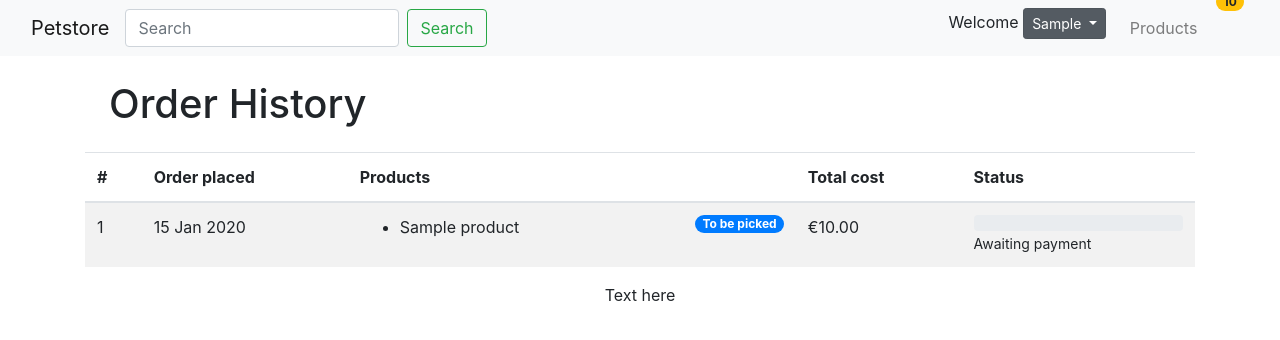
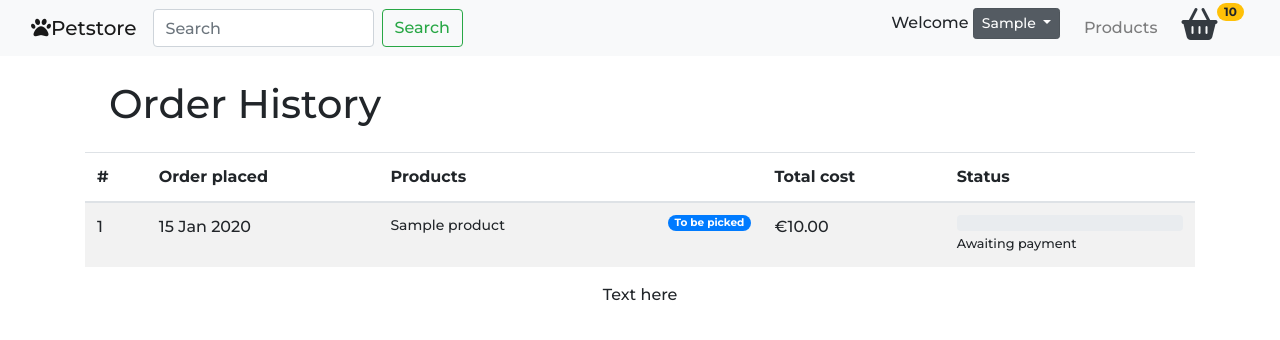
Before and after one commit to Code-Institute-Submissions/django-ecommerce-1, a Django app: page /orders/history/ in a window 1280 px wide. Shown: the top 340 px of the page. Run offline with Django 3.2, Linux system fonts and the light colour scheme; a user stored in the database is signed in; tables that the repository leaves empty hold one stand-in row (values such as "Sample post"); some libraries are stand-ins or nearby versions.

Commit message:
Updates templates for deployment and migrations
Files were saved locally due to lack of internet during development.
Given this is now going into deployment, links to CDN's which host the live files
have been added.

Flaticon has been removed as fontawesome should be sufficient for icon
needs.

```diff
--- a/static/css/base.css
+++ b/static/css/base.css
@@ -1,3 +1,19 @@
+body {
+    font-family: 'Montserrat', sans-serif;
+}
+
+/* navbar */
+
+
+/* homepage */
+
+.best-sellers-container {
+    background-color: #0092D6;
+}
+
+.new-products-container {}
+
+/* general */
 .checked {
     color: #ffb347;
 }
@@ -134,3 +150,11 @@ span.verified {
     font-size: 25px;
     color: #292b2c;
 }
+
+/* order history */
+ul.order-items {
+    list-style-type: none;
+    font-size: 14px;
+    margin: 0;
+    padding: 0;
+}
--- a/templates/base.html
+++ b/templates/base.html
@@ -8,9 +8,9 @@
     <title>Pet Store{% block title %}{% endblock %}</title>
     <link href="https://fonts.googleapis.com/css2?family=Montserrat:wght@300;500;700;800;900&display=swap"
         rel="stylesheet">
-    <link rel="stylesheet" href="{% static 'css/flaticon/flaticon.css' %}">
-    <link rel="stylesheet" href="{% static 'css/fa-all.min.css' %}">
-    <link rel="stylesheet" href="{% static 'css/bootstrap.min.css' %}">
+    <script src="https://kit.fontawesome.com/6cef40e88b.js" crossorigin="anonymous"></script>
+    <link rel="stylesheet" href="https://stackpath.bootstrapcdn.com/bootstrap/4.4.1/css/bootstrap.min.css"
+        integrity="sha384-Vkoo8x4CGsO3+Hhxv8T/Q5PaXtkKtu6ug5TOeNV6gBiFeWPGFN9MuhOf23Q9Ifjh" crossorigin="anonymous">
     <link rel="stylesheet" href="{% static 'css/base.css' %}">
     {% block header %}{% endblock %}
 </head>
@@ -31,9 +31,15 @@
     {% include 'partials/_footer.html' %}
     <!-- /Footer -->
     <script src="https://js.stripe.com/v3/"></script>
-    <script src="{% static 'js/jquery-3.4.1.min.js' %}"></script>
-    <script src="{% static 'js/popper.min.js' %}"></script>
-    <script src="{% static 'js/bootstrap.min.js' %}"></script>
+    <script src="https://code.jquery.com/jquery-3.4.1.slim.min.js"
+        integrity="sha384-J6qa4849blE2+poT4WnyKhv5vZF5SrPo0iEjwBvKU7imGFAV0wwj1yYfoRSJoZ+n"
+        crossorigin="anonymous"></script>
+    <script src="https://cdn.jsdelivr.net/npm/popper.js@1.16.0/dist/umd/popper.min.js"
+        integrity="sha384-Q6E9RHvbIyZFJoft+2mJbHaEWldlvI9IOYy5n3zV9zzTtmI3UksdQRVvoxMfooAo"
+        crossorigin="anonymous"></script>
+    <script src="https://stackpath.bootstrapcdn.com/bootstrap/4.4.1/js/bootstrap.min.js"
+        integrity="sha384-wfSDF2E50Y2D1uUdj0O3uMBJnjuUD4Ih7YwaYd1iqfktj0Uod8GCExl3Og8ifwB6"
+        crossorigin="anonymous"></script>
     {% block footer %}{% endblock %}
     <script src="{% static 'js/base.js' %}"></script>
 </body>
--- a/templates/partials/_navbar.html
+++ b/templates/partials/_navbar.html
@@ -2,7 +2,7 @@
 <nav class="navbar navbar-expand-md navbar-light bg-light sticky-top">
     <div class="container-fluid">
         <a href="{% url 'home' %}" class="navbar-brand">
-            <i class="flaticon-pawprints"></i>Petstore</a>
+            <i class="fas fa-paw"></i>Petstore</a>
 
         <button class="navbar-toggler" type="button" data-toggle="collapse" data-target="#navbarSupportedContent"
             aria-controls="navbarSupportedContent" aria-expanded="false" aria-label="Toggle navigation">
```
Also changed, not shown: checkout/migrations/0004_auto_20200428_1912.py (added).
